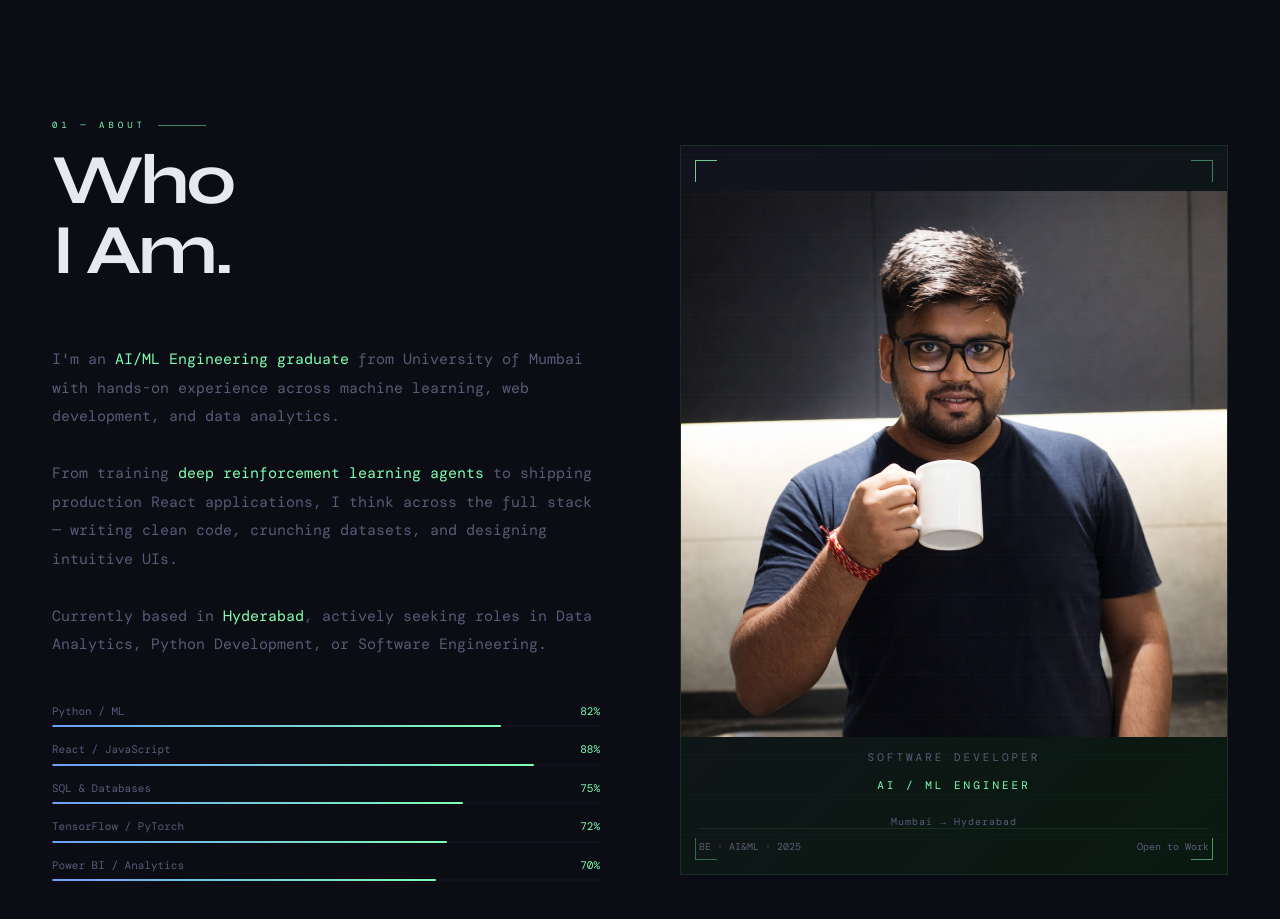
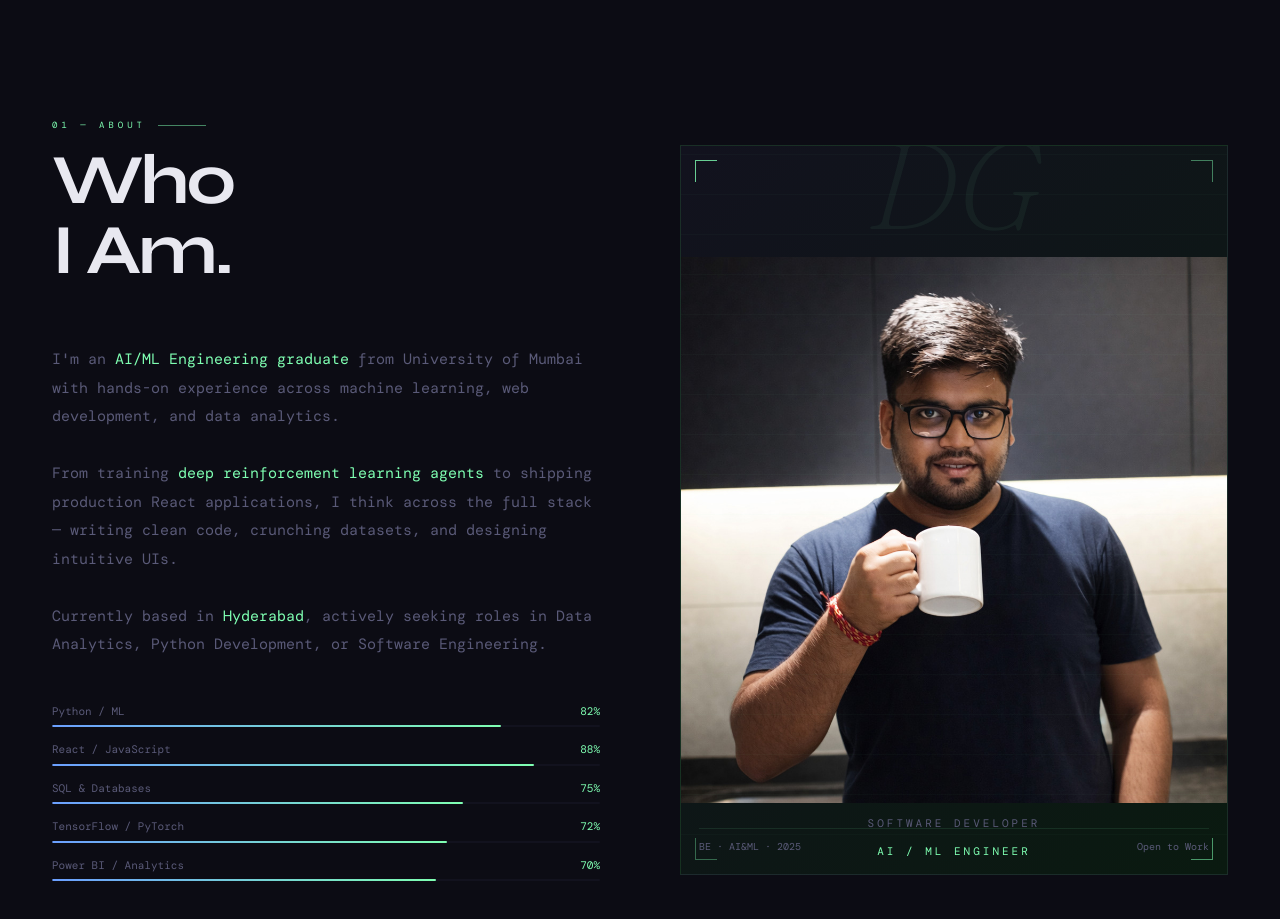
Before and after one commit to dikesh098/portfolio, a React (Vite) app: page / in a window 1280 px wide. Shown: the part 940-1859 px from the top of the page. Built offline with nearby package versions, Linux system fonts and the light colour scheme; a web font is replaced by a local one.

Commit message:
Update Portfolio.jsx

```diff
--- a/src/Portfolio.jsx
+++ b/src/Portfolio.jsx
@@ -854,6 +854,7 @@ export default function Portfolio() {
               <div className="profile-box">
                 <div className="cb tl"/><div className="cb tr"/>
                 <div className="cb bl"/><div className="cb br"/>
+                <div className="profile-glyph">DG</div>
                 <img
   src="/profile1.jpg"
   alt="Dikesh Gautam"
```
